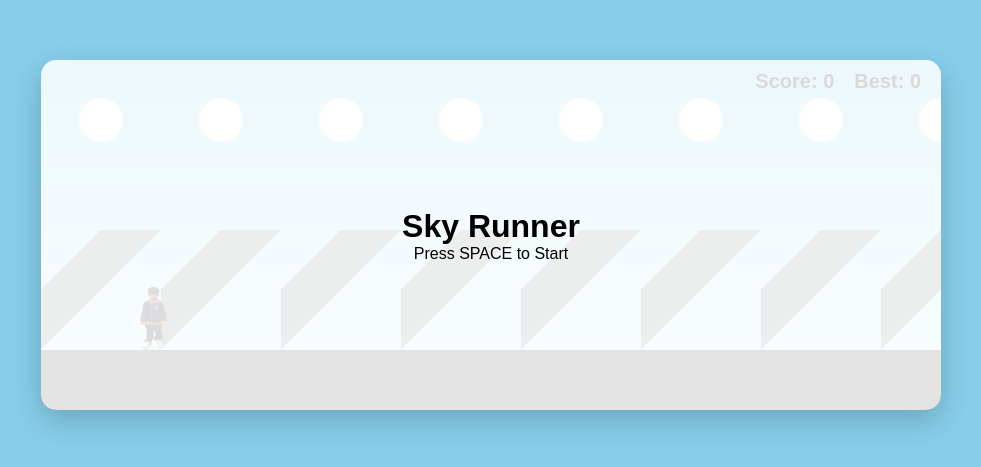
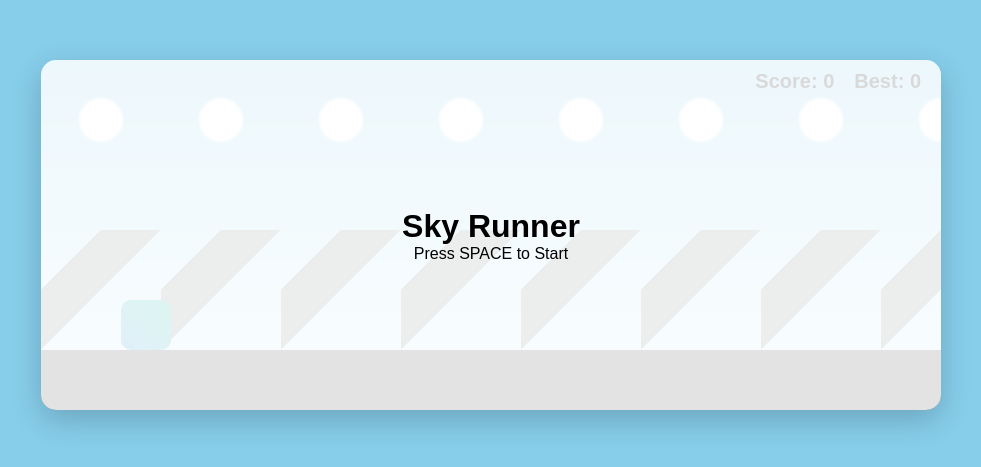
Before and after one commit to kalyanperumalla/Kellycomes-Running, a plain HTML site: page index.html in a window 1280 px wide. Shown: the part 165-632 px from the top of the page, without its empty margins (149-1130 px from the left). Drawn offline with Linux system fonts and the light colour scheme.

Commit message:
Add files via upload
added

```diff
--- a/style.css
+++ b/style.css
@@ -58,18 +58,22 @@ body{
     height:60px;
     background:#444;
 }
+
 #player{
-    width:64px;
-    height:64px;
-
+    width:50px;
+    height:50px;
     position:absolute;
     left:80px;
     bottom:60px;
 
-    background-image:url("assets/runner.png");
-    background-size:contain;
-    background-repeat:no-repeat;
-    background-position:center;
+    border-radius:10px;
+
+    background:
+    linear-gradient(
+        45deg,
+        #3498db,
+        #1abc9c
+    );
 }
 
 .obstacle{
```
